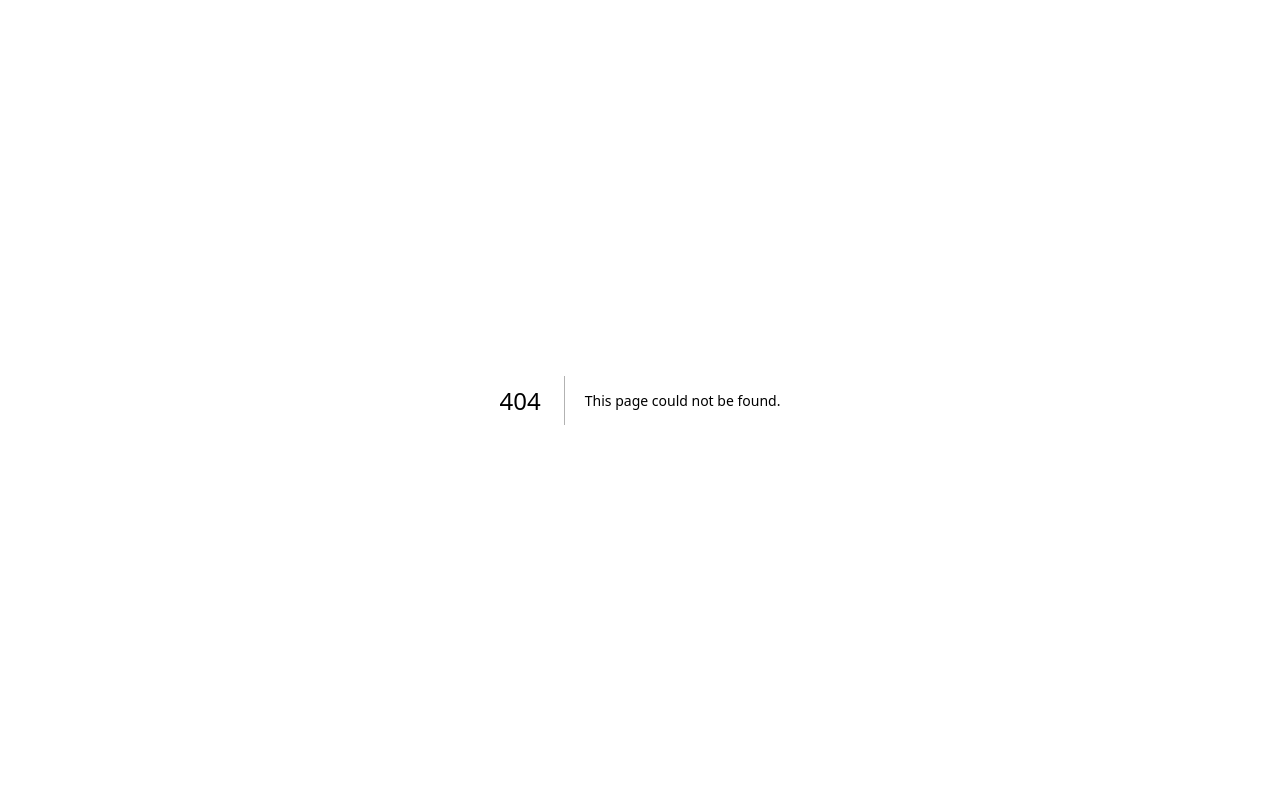
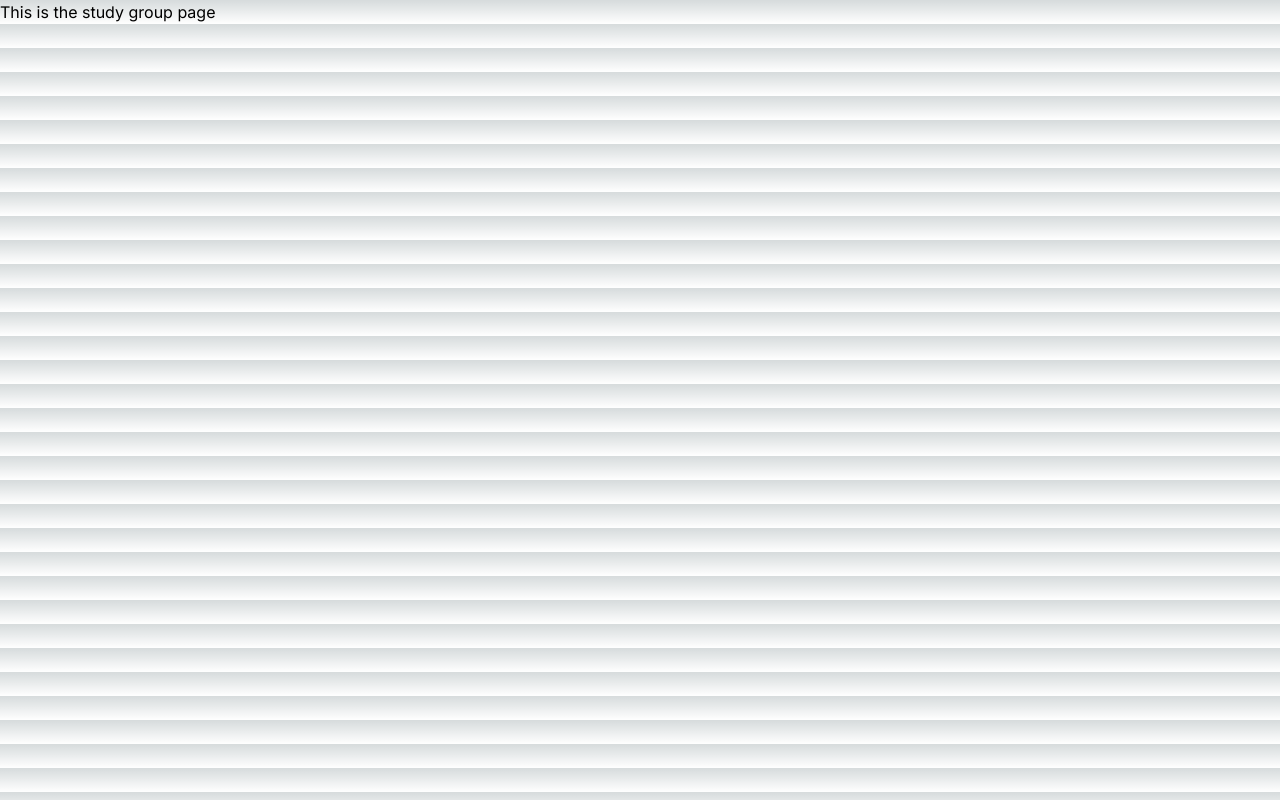
Before and after one commit to t2minht/studor, a Next.js app: page /studor/studygroup in a window 1280 px wide. Before the commit this address had no page. Built offline with nearby package versions, Linux system fonts and the light colour scheme.

Commit message:
added pages

```diff
--- a/app/page.js
+++ b/app/page.js
@@ -1,7 +1,6 @@
 import { createServerComponentClient } from "@supabase/auth-helpers-nextjs";
 import { cookies } from 'next/headers'
 import AuthButton from "./auth-button";
-import { Landing } from "./pages/Landing";
 
 export default async function Home() {
   const supabase = createServerComponentClient({ cookies })
@@ -11,9 +10,9 @@ export default async function Home() {
 
   return (
     <>
-      <AuthButton />
-      <pre>{JSON.stringify(sessions, null, 2)}</pre>
-      <Landing />
+      {/* <AuthButton />
+      <pre>{JSON.stringify(sessions, null, 2)}</pre> */}
+
     </>
   );
 }
--- a/app/pages/Landing.jsx
+++ b/app/studor/page.jsx
@@ -1,5 +1,6 @@
-// JavaScript code
-export const Landing = () =>  {
+// Landing page
+
+export default function Page() {
   return (
     <>
     <h1>This is the landing page</h1>
--- /dev/null
+++ b/app/studor/studygroup/page.jsx
@@ -0,0 +1,7 @@
+export default function Page() {
+    return (
+      <div>
+      <h1>This is the study group page</h1>
+      </div>
+    )
+  }
--- /dev/null
+++ b/app/studor/tutor/page.jsx
@@ -0,0 +1,7 @@
+export default function Page() {
+    return (
+      <>
+      <h1>This is the tutor page</h1>
+      </>
+    )
+  }
```
